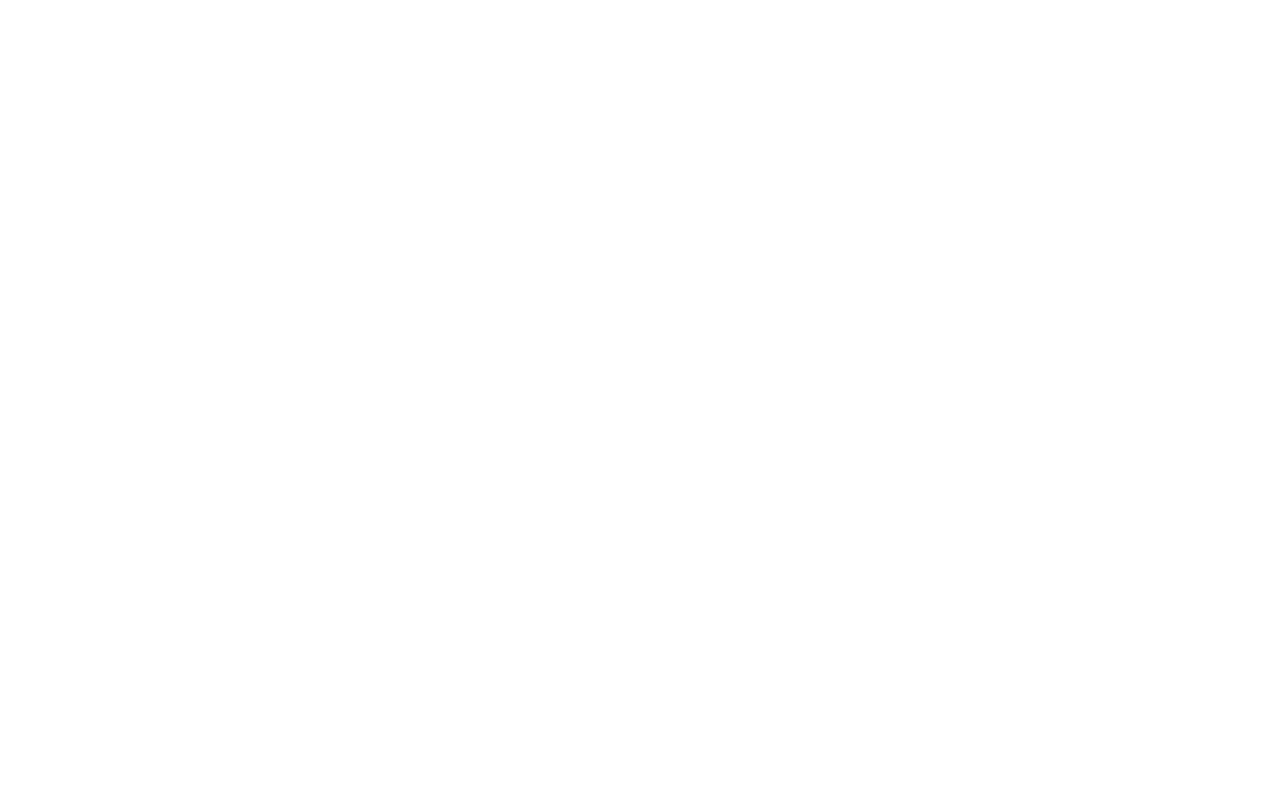
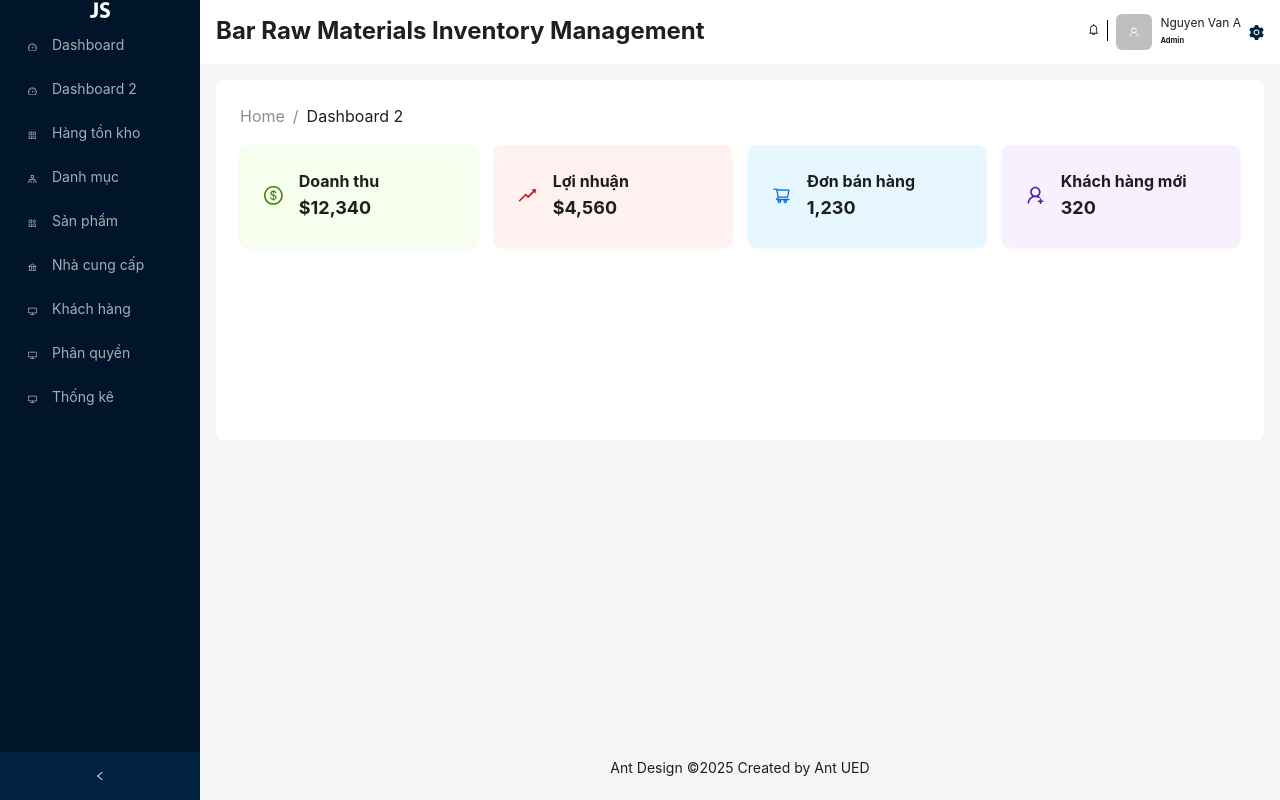
Before and after one commit to huytan0812/barista_raw_materials_inventory_management, a React (Vite) app in the folder frontend/bar-raw-materials/: page /dashboard2 in a window 1280 px wide. Before the commit this address had no page. Built offline with nearby package versions, Linux system fonts and the light colour scheme.

Commit message:
Layout dashboard component

```diff
--- a/frontend/bar-raw-materials/package.json
+++ b/frontend/bar-raw-materials/package.json
@@ -11,6 +11,7 @@
   },
   "dependencies": {
     "@ant-design/charts": "^2.6.1",
+    "@ant-design/icons": "^6.0.0",
     "antd": "^5.26.7",
     "react": "^19.1.0",
     "react-dom": "^19.1.0",
--- a/frontend/bar-raw-materials/src/App.css
+++ b/frontend/bar-raw-materials/src/App.css
@@ -6,6 +6,10 @@
   font-size: 62.5%;
 }
 
-p, span, a {
+p, span, a, li, h3 {
   font-size: 1.6rem;
 }
+
+.menu-item {
+  font-size: 1.4rem;
+}
--- a/frontend/bar-raw-materials/src/App.jsx
+++ b/frontend/bar-raw-materials/src/App.jsx
@@ -3,10 +3,11 @@
 import MainLayout from './layouts/MainLayout'
 import Category from './pages/Category'
 import Dashboard from './pages/Dashboard'
+import Dashboard2 from './pages/Dashboard2'
 import Inventory from './pages/Inventory'
 import Login from './pages/Login'
 import Product from './pages/Product'
-import Supplier from './pages/Supplier'
+import Vendor from './pages/Vendor'
 import Customer from './pages/Customer'
 import Permission from './pages/Permission'
 import Report from './pages/Report'
@@ -17,11 +18,12 @@
       <Route path='/login' element={<Login />}></Route>
       <Route path='/' element={<MainLayout />}>
         <Route index element={<Dashboard />} />
+        <Route path='/dashboard2' element={<Dashboard2 />} />
         <Route path='/menu' element={<Inventory />} />
         <Route path='/categories' element={<Category /> } />
         <Route path='/products' element={<Product /> } />
-        <Route path='/supplier' element={<Supplier /> } />
-        <Route path='/agency' element={<Customer /> } />
+        <Route path='/vendor' element={<Vendor /> } />
+        <Route path='/customer' element={<Customer /> } />
         <Route path='/permissions' element={<Permission /> } />
         <Route path='/reports' element={<Report /> } />
       </Route>
--- /dev/null
+++ b/frontend/bar-raw-materials/src/components/dashboard/Sales.jsx
@@ -0,0 +1,12 @@
+import React from 'react'
+import StatsCard from './StatsCard'
+
+const Sales = () => {
+  return (
+    <div id="sales" style={{ marginTop: '1.6rem' }}>
+        <StatsCard />
+    </div>
+  )
+}
+
+export default Sales
--- /dev/null
+++ b/frontend/bar-raw-materials/src/components/dashboard/StatsCard.jsx
@@ -0,0 +1,34 @@
+import React from 'react'
+import {Row, Col, Card} from 'antd'
+import { DollarCircleOutlined, RiseOutlined, ShoppingCartOutlined, UserAddOutlined } from '@ant-design/icons';
+
+const StatsCard = () => {
+    const stats = [
+        { title: 'Doanh thu', value: '$12,340', icon: <DollarCircleOutlined style={{ fontSize: 30, color: '#3f8600' }} />, color: '#f6ffed' },
+        { title: 'Lợi nhuận', value: '$4,560', icon: <RiseOutlined style={{ fontSize: 30, color: '#cf1322' }} />, color: '#fff1f0' },
+        { title: 'Đơn bán hàng', value: '1,230', icon: <ShoppingCartOutlined style={{ fontSize: 30, color: '#096dd9' }} />, color: '#e6f7ff' },
+        { title: 'Khách hàng mới', value: '320', icon: <UserAddOutlined style={{ fontSize: 30, color: '#531dab' }} />, color: '#f9f0ff' },
+    ];
+
+    return (
+        <React.Fragment>
+            <Row gutter={16} style={{ marginBottom: 16 }}>
+                {stats.map((item, index) => (
+                    <Col xs={24} sm={12} md={6} key={index}>
+                        <Card style={{ backgroundColor: item.color }} bordered={false}>
+                        <Row align="middle" gutter={16}>
+                            <Col>{item.icon}</Col>
+                            <Col>
+                            <h3>{item.title}</h3>
+                            <p style={{ fontSize: 18, fontWeight: 'bold' }}>{item.value}</p>
+                            </Col>
+                        </Row>
+                        </Card>
+                    </Col>
+                ))}
+            </Row>
+        </React.Fragment>
+  )
+}
+
+export default StatsCard
--- a/frontend/bar-raw-materials/src/components/layout/Header.jsx
+++ b/frontend/bar-raw-materials/src/components/layout/Header.jsx
@@ -17,8 +17,8 @@
         }}>
             <div>
                 <p>
-                    <strong>
-                        Inventory Management Project
+                    <strong style={{fontSize: '2.4rem'}}>
+                        Bar Raw Materials Inventory Management
                     </strong>
                 </p>
             </div>
--- a/frontend/bar-raw-materials/src/components/layout/Menu.jsx
+++ b/frontend/bar-raw-materials/src/components/layout/Menu.jsx
@@ -17,16 +17,25 @@
         label: (
             <NavLink to="/">
                 <DashboardOutlined />
-                <span>Dashboard</span>
+                <span className={"menu-item"}>Dashboard</span>
             </NavLink>
         ),
+    },
+    {
+        key: 'dashboard2',
+        label: (
+            <NavLink to="/dashboard2">
+                <DashboardOutlined />
+                <span className={"menu-item"}>Dashboard 2</span>
+            </NavLink>
+        )
     },
     {
         key: 'inventory',
         label: (
             <NavLink to="/menu">
                 <AppstoreOutlined />
-                <span>Hàng tồn kho</span>
+                <span className={"menu-item"}>Hàng tồn kho</span>
             </NavLink>
         ),
     },
@@ -35,7 +44,7 @@
         label: (
             <NavLink to="/categories">
                 <ApartmentOutlined />
-                <span>Danh mục</span>
+                <span className={"menu-item"}>Danh mục</span>
             </NavLink>
         ),
     },
@@ -44,25 +53,25 @@
         label: (
             <NavLink to="/products">
                 <ProductOutlined />
-                <span>Sản phẩm</span>
+                <span className={"menu-item"}>Sản phẩm</span>
             </NavLink>
         ),
     },
     {
-        key: 'Supplier',
+        key: 'Vendor',
         label: (
-            <NavLink to="/supplier">
+            <NavLink to="/vendor">
                 <BankOutlined />
-                <span>Nhà cung cấp</span>
+                <span className={"menu-item"}>Nhà cung cấp</span>
             </NavLink>
         ),
     },
     {
-        key: 'Agency',
+        key: 'Customer',
         label: (
-            <NavLink to="/agency">
+            <NavLink to="/customer">
                 <DesktopOutlined />
-                <span>Nhà cung cấp</span>
+                <span className={"menu-item"}>Khách hàng</span>
             </NavLink>
         ),
     },
@@ -71,7 +80,7 @@
         label: (
             <NavLink to="/permissions">
                 <DesktopOutlined />
-                <span>Phân quyền</span>
+                <span className={"menu-item"}>Phân quyền</span>
             </NavLink>
         ),
     },
@@ -80,7 +89,7 @@
         label: (
             <NavLink to="/reports">
                 <DesktopOutlined />
-                <span>Thống kê</span>
+                <span className={"menu-item"}>Thống kê</span>
             </NavLink>
         ),
     },
--- a/frontend/bar-raw-materials/src/pages/Customer.jsx
+++ b/frontend/bar-raw-materials/src/pages/Customer.jsx
@@ -1,9 +1,9 @@
 import React from 'react'
 
-const Agency = () => {
+const Customer = () => {
   return (
-    <div>Agency</div>
+    <div>Customer</div>
   )
 }
 
-export default Agency
+export default Customer
--- a/frontend/bar-raw-materials/src/pages/Dashboard.jsx
+++ b/frontend/bar-raw-materials/src/pages/Dashboard.jsx
@@ -1,9 +1,170 @@
-import React from 'react';
+import React, { useState, useEffect } from 'react';
+import { Breadcrumb, Card, Row, Col, Select, List, Avatar } from 'antd';
+import { DollarCircleOutlined, RiseOutlined, ShoppingCartOutlined, UserAddOutlined } from '@ant-design/icons';
+import { Line, Pie } from '@ant-design/charts';
 
-export default function Dashboard() {
+const { Option } = Select;
+
+const Dashboard = () => {
+  const [filter, setFilter] = useState('month');
+  const [chartHeight, setChartHeight] = useState(Math.max(window.innerHeight * 0.35, 250)); // min 250px
+
+  // Update chart height on window resize
+  useEffect(() => {
+    const handleResize = () => {
+      setChartHeight(Math.max(window.innerHeight * 0.35, 250));
+    };
+    window.addEventListener('resize', handleResize);
+    return () => window.removeEventListener('resize', handleResize);
+  }, []);
+
+  const stats = [
+    { title: 'Revenue', value: '$12,340', icon: <DollarCircleOutlined style={{ fontSize: 30, color: '#3f8600' }} />, color: '#f6ffed' },
+    { title: 'Profit', value: '$4,560', icon: <RiseOutlined style={{ fontSize: 30, color: '#cf1322' }} />, color: '#fff1f0' },
+    { title: 'Sales Orders', value: '1,230', icon: <ShoppingCartOutlined style={{ fontSize: 30, color: '#096dd9' }} />, color: '#e6f7ff' },
+    { title: 'New Customers', value: '320', icon: <UserAddOutlined style={{ fontSize: 30, color: '#531dab' }} />, color: '#f9f0ff' },
+  ];
+
+  const revenueData = [
+    { date: '2025-08-01', value: 1200 },
+    { date: '2025-08-02', value: 1400 },
+    { date: '2025-08-03', value: 1000 },
+    { date: '2025-08-04', value: 1800 },
+    { date: '2025-08-05', value: 1500 },
+  ];
+
+  const inventoryData = [
+    { type: 'Product A', value: 40 },
+    { type: 'Product B', value: 21 },
+    { type: 'Product C', value: 17 },
+    { type: 'Product D', value: 22 },
+  ];
+
+  const products = [
+    { name: 'Product A', qty: 500 },
+    { name: 'Product B', qty: 350 },
+    { name: 'Product C', qty: 300 },
+    { name: 'Product D', qty: 250 },
+  ];
+
+  const revenueConfig = {
+    data: revenueData,
+    xField: 'date',
+    yField: 'value',
+    smooth: true,
+    autoFit: true,
+    height: chartHeight,
+    padding: 'auto',
+  };
+
+  const inventoryConfig = {
+    appendPadding: 10,
+    data: inventoryData,
+    angleField: 'value',
+    colorField: 'type',
+    radius: 1,
+    autoFit: true,
+    height: chartHeight,
+    label: {
+      type: 'inner',
+      offset: '-30%',
+      content: '{value}%',
+      style: { fontSize: 14, textAlign: 'center' },
+    },
+  };
+
   return (
-    <React.Fragment>
-      <h1>Dashboard</h1>
-    </React.Fragment>
+    <div>
+      {/* Breadcrumb */}
+      <Breadcrumb style={{ marginBottom: 16 }}>
+        <Breadcrumb.Item>Dashboard</Breadcrumb.Item>
+      </Breadcrumb>
+
+      {/* Stats Cards */}
+      <Row gutter={16} style={{ marginBottom: 16 }}>
+        {stats.map((item, index) => (
+          <Col xs={24} sm={12} md={6} key={index}>
+            <Card style={{ backgroundColor: item.color }} bordered={false}>
+              <Row align="middle" gutter={16}>
+                <Col>{item.icon}</Col>
+                <Col>
+                  <h3>{item.title}</h3>
+                  <p style={{ fontSize: 18, fontWeight: 'bold' }}>{item.value}</p>
+                </Col>
+              </Row>
+            </Card>
+          </Col>
+        ))}
+      </Row>
+
+      {/* Charts Section */}
+      <Row gutter={16} style={{ marginBottom: 16 }}>
+        <Col xs={24} lg={16}>
+          <Card
+            title="Revenue"
+            extra={
+              <Select defaultValue={filter} onChange={setFilter} style={{ width: 120 }}>
+                <Option value="day">Day</Option>
+                <Option value="week">Week</Option>
+                <Option value="month">Month</Option>
+                <Option value="year">Year</Option>
+              </Select>
+            }
+          >
+            <Line {...revenueConfig} />
+          </Card>
+        </Col>
+        <Col xs={24} lg={8}>
+          <Card title="Inventory Proportion">
+            <Pie {...inventoryConfig} />
+          </Card>
+        </Col>
+      </Row>
+
+      {/* Products Section */}
+      <Row gutter={16}>
+        <Col xs={24} md={8}>
+          <Card title="Top Seller Products">
+            <List
+              dataSource={products}
+              renderItem={(item) => (
+                <List.Item>
+                  <List.Item.Meta avatar={<Avatar>{item.name.charAt(0)}</Avatar>} title={item.name} />
+                  <div>{item.qty}</div>
+                </List.Item>
+              )}
+            />
+          </Card>
+        </Col>
+        <Col xs={24} md={8}>
+          <Card title="Slow Seller Products">
+            <List
+              dataSource={[...products].reverse()}
+              renderItem={(item) => (
+                <List.Item>
+                  <List.Item.Meta avatar={<Avatar>{item.name.charAt(0)}</Avatar>} title={item.name} />
+                  <div>{item.qty}</div>
+                </List.Item>
+              )}
+            />
+          </Card>
+        </Col>
+        <Col xs={24} md={8}>
+          <Card title="Low Quantity Products">
+            <List
+              dataSource={products.filter((p) => p.qty < 300)}
+              renderItem={(item) => (
+                <List.Item>
+                  <List.Item.Meta avatar={<Avatar>{item.name.charAt(0)}</Avatar>} title={item.name} />
+                  <div>{item.qty}</div>
+                </List.Item>
+              )}
+            />
+          </Card>
+        </Col>
+      </Row>
+    </div>
   );
-}
+};
+
+export default Dashboard;
--- /dev/null
+++ b/frontend/bar-raw-materials/src/pages/Dashboard2.jsx
@@ -0,0 +1,19 @@
+import { Breadcrumb } from 'antd'
+import React from 'react'
+import Sales from '../components/dashboard/Sales'
+
+const Dashboard2 = () => {
+  return (
+    <React.Fragment>
+        <div>
+            <Breadcrumb>
+                <Breadcrumb.Item>Home</Breadcrumb.Item>
+                <Breadcrumb.Item>Dashboard 2</Breadcrumb.Item>
+            </Breadcrumb>
+        </div>
+        <Sales />
+    </React.Fragment>
+  )
+}
+
+export default Dashboard2
--- /dev/null
+++ b/frontend/bar-raw-materials/src/pages/Vendor.jsx
@@ -0,0 +1,9 @@
+import React from 'react'
+
+const Vendor = () => {
+  return (
+    <div>Vendor</div>
+  )
+}
+
+export default Vendor
```
Also changed, not shown: frontend/bar-raw-materials/src/pages/Supplier.jsx (deleted, +0 -9 lines), 1 other file (tests, documents, lock files or other folders).
